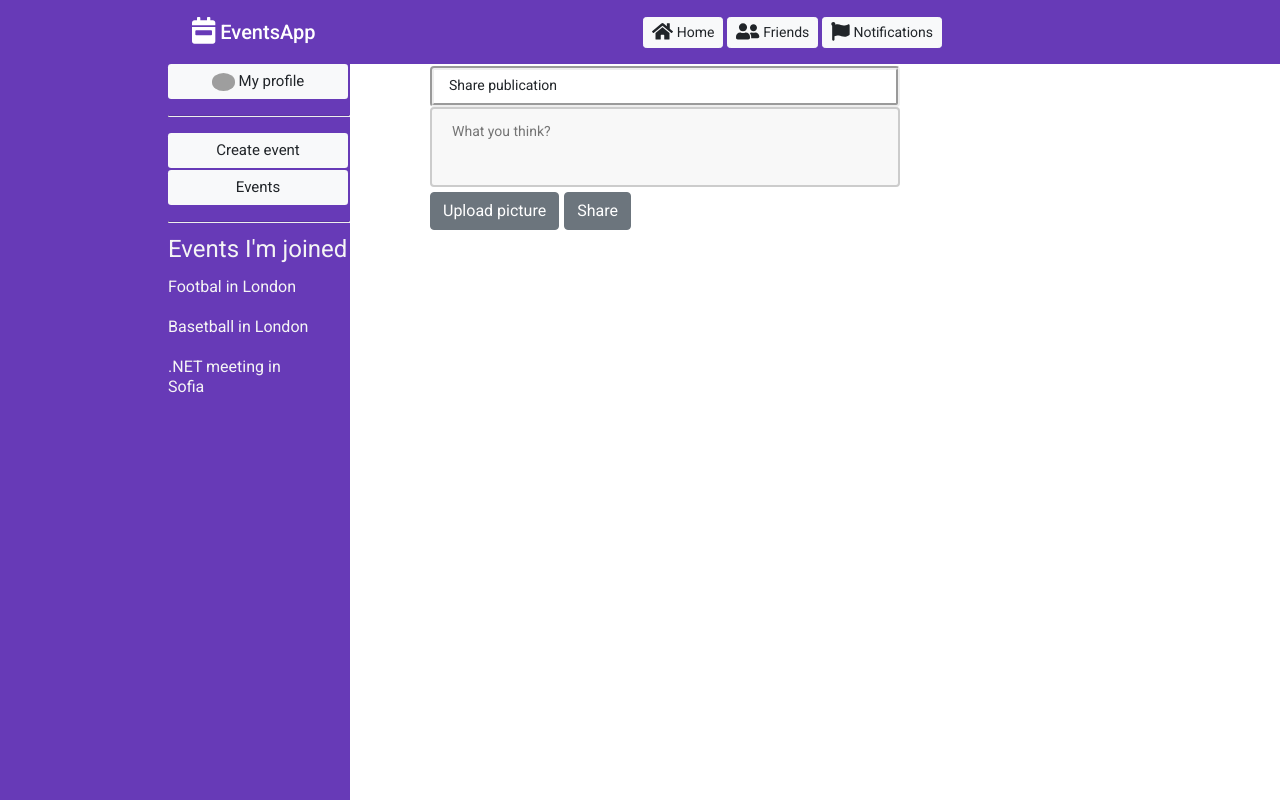
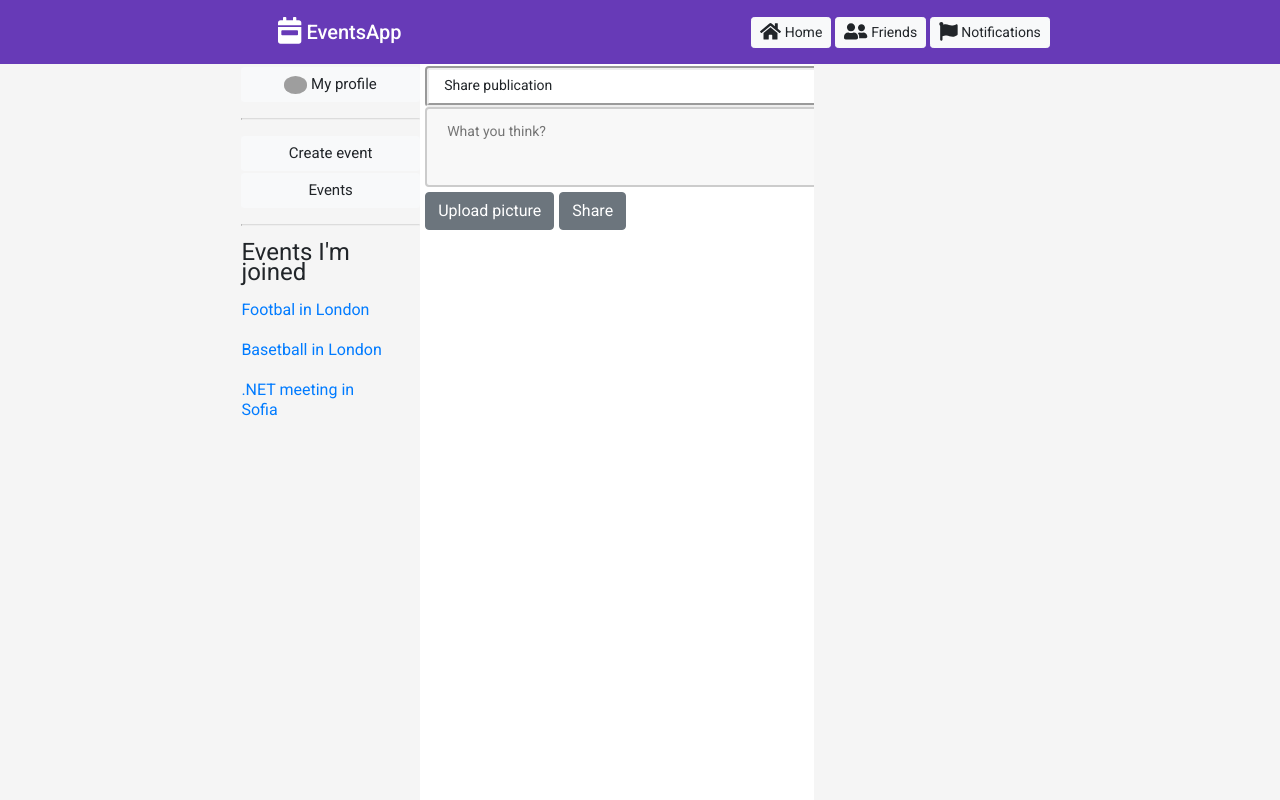
Before and after one commit to KirilPecev/Events-App, an Angular app in the folder EventsApp/: page / in a window 1280 px wide. Built offline with nearby package versions, Linux system fonts and the light colour scheme; grey boxes are pictures that could not be loaded.

Commit message:
home page updates

```diff
--- a/EventsApp/src/app/app.component.css
+++ b/EventsApp/src/app/app.component.css
@@ -5,7 +5,7 @@
   }
 
 .header-buttons{
-    margin-right: 20rem;
+    margin-right: 17%;
 }
 
 .header-buttons button{
@@ -14,20 +14,24 @@
 }
 
 #title{
-    margin-left: 11rem;
+    margin-left: 21%;
 }
 
 /* sidebar */
 .sidebar{
     height: 100%;
-    width: 350px;
+    width: 32.8%;
     position: fixed;
     z-index: 1;
     top: 64px;
     left: 0rem;
-    background-color: #673ab7;
+    background-color: whitesmoke;
     overflow-x: hidden;
-    padding-top: 0px;
+    padding-top: 3px;
+}
+
+.sidebar div{
+    margin-left: 57.5%;
 }
 
 .sidebar a{
@@ -37,7 +41,7 @@
     font-size: 15px;
     display: block;
     border: none;
-    width: 180px;
+    width: 100%;
     height: 35px;
 }
 
@@ -51,23 +55,34 @@
     border-width: 1px;
 }
 
-.sidebar div{
-    margin-left: 168px;
-}
-
 .sidebar p{
     font-size: 24px;
-    color: whitesmoke;
 }
 
 .sidebar span a{
     font-size: 16px;
     padding-left: 0%;
     margin-bottom: 5px;
-    color: whitesmoke;
 }
 
 .sidebar span a:hover{
     padding-left: 0%;
     color: rgb(0, 255, 64);
 }
+
+.right-sidebar{
+    height: 100%;
+    width: 100%;
+    position: fixed;
+    z-index: 1;
+    top: 64px;
+    left: 63.6%;
+    background-color: whitesmoke;
+    overflow-x: hidden;
+    padding-top: 3px;
+}
+
+.right-sidebar img{
+    border-radius: 50%;
+    width: 20%;
+}
--- a/EventsApp/src/app/app.component.html
+++ b/EventsApp/src/app/app.component.html
@@ -35,4 +35,6 @@
         </span>
     </div>
 </div>
+<div class="right-sidebar">
+</div>
 <app-home-page-feed></app-home-page-feed>
--- a/EventsApp/src/app/home-page-feed/home-page-feed.component.css
+++ b/EventsApp/src/app/home-page-feed/home-page-feed.component.css
@@ -1,6 +1,6 @@
 .feed{
     margin-top: 2px;
-    margin-left: 430px;
+    margin-left: 33.22%;
 }
 
 .sharePublication{
@@ -12,12 +12,12 @@
     border-width: 4px;
     border-radius: 4px;
     padding: 5px 8px 8px 15px;
-    width: 100%;
+    width: 234%;
     margin-bottom: 0px;
 }
 
 .sharePublication textarea{
-    width: 470px;
+    width: 234%;
     height: 80px;
     padding: 12px 20px;
     box-sizing: border-box;
```
